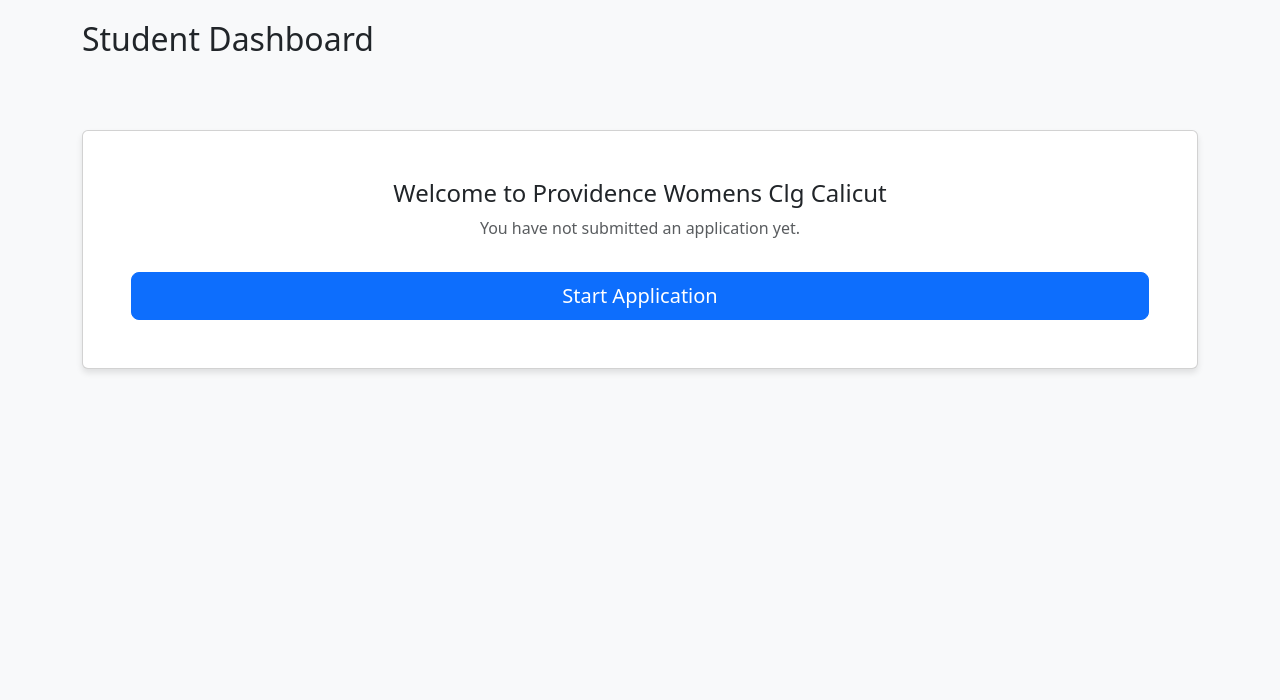
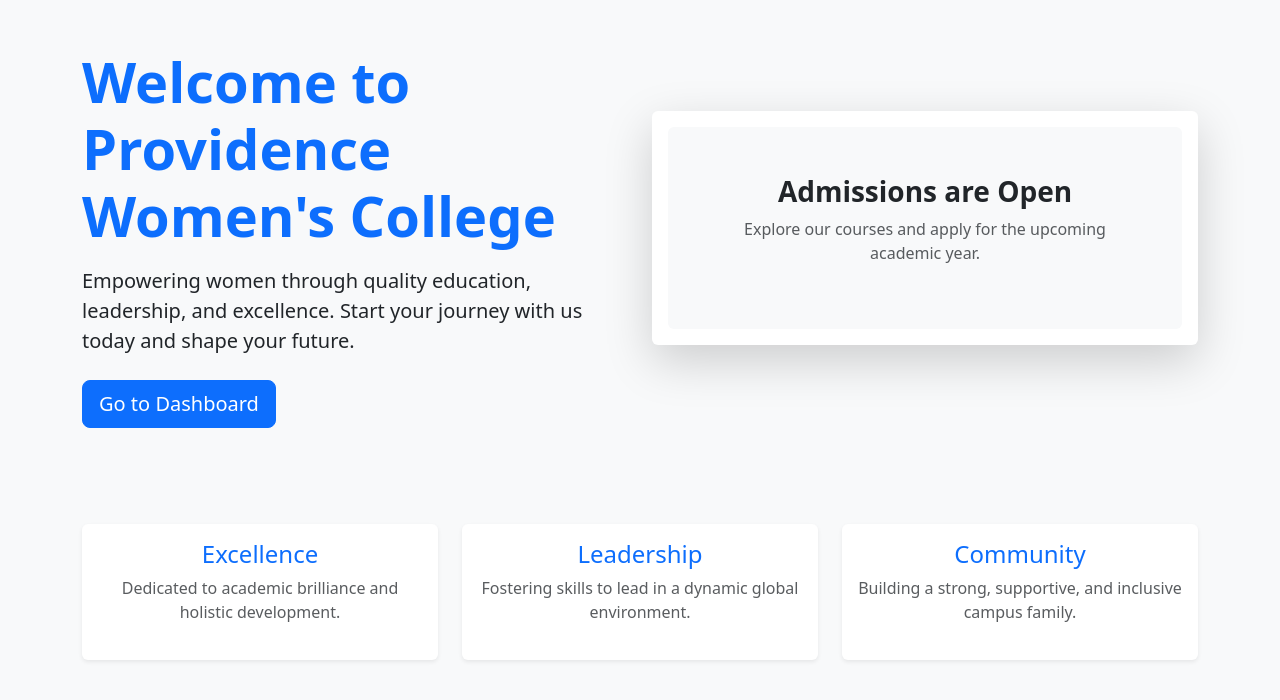
Before and after one commit to amalraj2000/college-admission-system, a Django app: page / in a window 1280 px wide. Shown: the part 56-756 px from the top of the page. Run offline with Django 5.2, Linux system fonts and the light colour scheme; a user stored in the database is signed in; data comes from the database, SQL or seed files in the repository; data that the repository does not hold is empty.

Commit message:
Feat: Add public landing page

```diff
--- a/admissions/templates/base.html
+++ b/admissions/templates/base.html
@@ -14,7 +14,7 @@
 <body>
     <nav class="navbar navbar-expand-lg navbar-dark bg-primary">
         <div class="container">
-            <a class="navbar-brand" href="{% url 'student_dashboard' %}">Providence Womens Clg Calicut</a>
+            <a class="navbar-brand" href="{% url 'landing_page' %}">Providence Womens Clg Calicut</a>
             <button class="navbar-toggler" type="button" data-bs-toggle="collapse" data-bs-target="#navbarNav">
                 <span class="navbar-toggler-icon"></span>
             </button>
--- /dev/null
+++ b/admissions/templates/landing_page.html
@@ -0,0 +1,57 @@
+{% extends 'base.html' %}
+
+{% block title %}Welcome - Providence Womens Clg Calicut{% endblock %}
+
+{% block content %}
+<div class="row align-items-center mt-5">
+    <div class="col-md-6">
+        <h1 class="display-4 fw-bold text-primary">Welcome to Providence Women's College</h1>
+        <p class="lead mt-3">Empowering women through quality education, leadership, and excellence. Start your journey with us today and shape your future.</p>
+        <div class="mt-4">
+            {% if user.is_authenticated %}
+                <a href="{% url 'student_dashboard' %}" class="btn btn-primary btn-lg">Go to Dashboard</a>
+            {% else %}
+                <a href="{% url 'register' %}" class="btn btn-primary btn-lg me-2">Apply Now</a>
+                <a href="{% url 'login' %}" class="btn btn-outline-secondary btn-lg">Student Login</a>
+            {% endif %}
+        </div>
+    </div>
+    <div class="col-md-6">
+        <!-- A placeholder for a nice college image. Since we don't have static images yet, we'll use a clean Bootstrap placeholder or card -->
+        <div class="card border-0 shadow-lg p-3 bg-body rounded">
+            <div class="card-body text-center p-5 bg-light rounded">
+                <i class="bi bi-mortarboard display-1 text-primary mb-3"></i>
+                <h3 class="fw-bold">Admissions are Open</h3>
+                <p class="text-muted">Explore our courses and apply for the upcoming academic year.</p>
+            </div>
+        </div>
+    </div>
+</div>
+
+<div class="row mt-5 pt-5 text-center">
+    <div class="col-md-4 mb-4">
+        <div class="card border-0 h-100 shadow-sm">
+            <div class="card-body">
+                <h4 class="card-title text-primary">Excellence</h4>
+                <p class="card-text text-muted">Dedicated to academic brilliance and holistic development.</p>
+            </div>
+        </div>
+    </div>
+    <div class="col-md-4 mb-4">
+        <div class="card border-0 h-100 shadow-sm">
+            <div class="card-body">
+                <h4 class="card-title text-primary">Leadership</h4>
+                <p class="card-text text-muted">Fostering skills to lead in a dynamic global environment.</p>
+            </div>
+        </div>
+    </div>
+    <div class="col-md-4 mb-4">
+        <div class="card border-0 h-100 shadow-sm">
+            <div class="card-body">
+                <h4 class="card-title text-primary">Community</h4>
+                <p class="card-text text-muted">Building a strong, supportive, and inclusive campus family.</p>
+            </div>
+        </div>
+    </div>
+</div>
+{% endblock %}
--- a/admissions/urls.py
+++ b/admissions/urls.py
@@ -7,8 +7,10 @@ urlpatterns = [
     path('login/', views.login_view, name='login'),
     path('logout/', views.logout_view, name='logout'),
 
+    # Public Flow
+    path('', views.landing_page, name='landing_page'),
+
     # Student Flow
-    path('', views.student_dashboard, name='student_dashboard'), # Default route for students
     path('dashboard/', views.student_dashboard, name='student_dashboard'),
     path('apply/', views.apply, name='apply'),
     path('upload-documents/', views.upload_documents, name='upload_documents'),
--- a/admissions/views.py
+++ b/admissions/views.py
@@ -6,6 +6,9 @@ from django.contrib import messages
 from django.db.models import Count
 from .models import UserProfile, Course, ApplicationForm, Document, Payment
 from .forms import UserRegistrationForm, StudentApplicationForm, DocumentUploadForm, CourseForm
+
+def landing_page(request):
+    return render(request, 'landing_page.html')
 
 def register(request):
     if request.method == 'POST':
```
